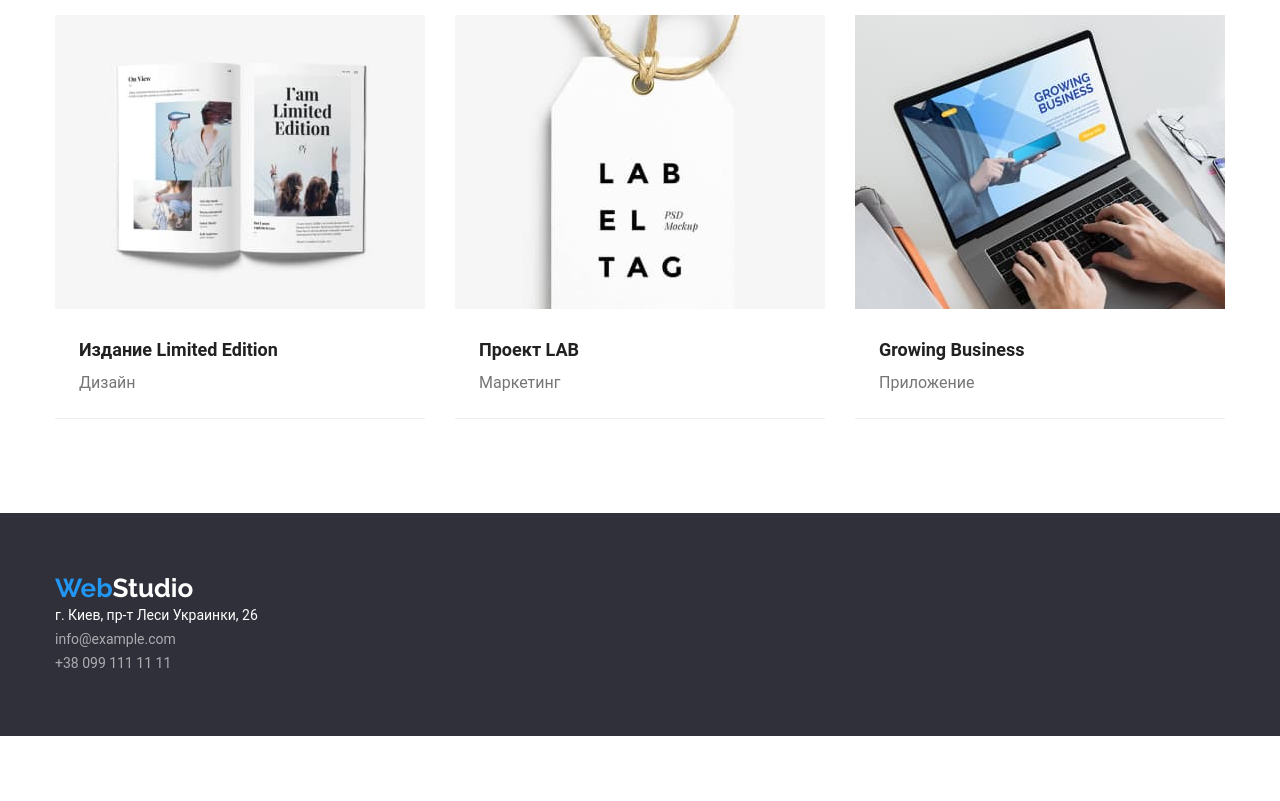
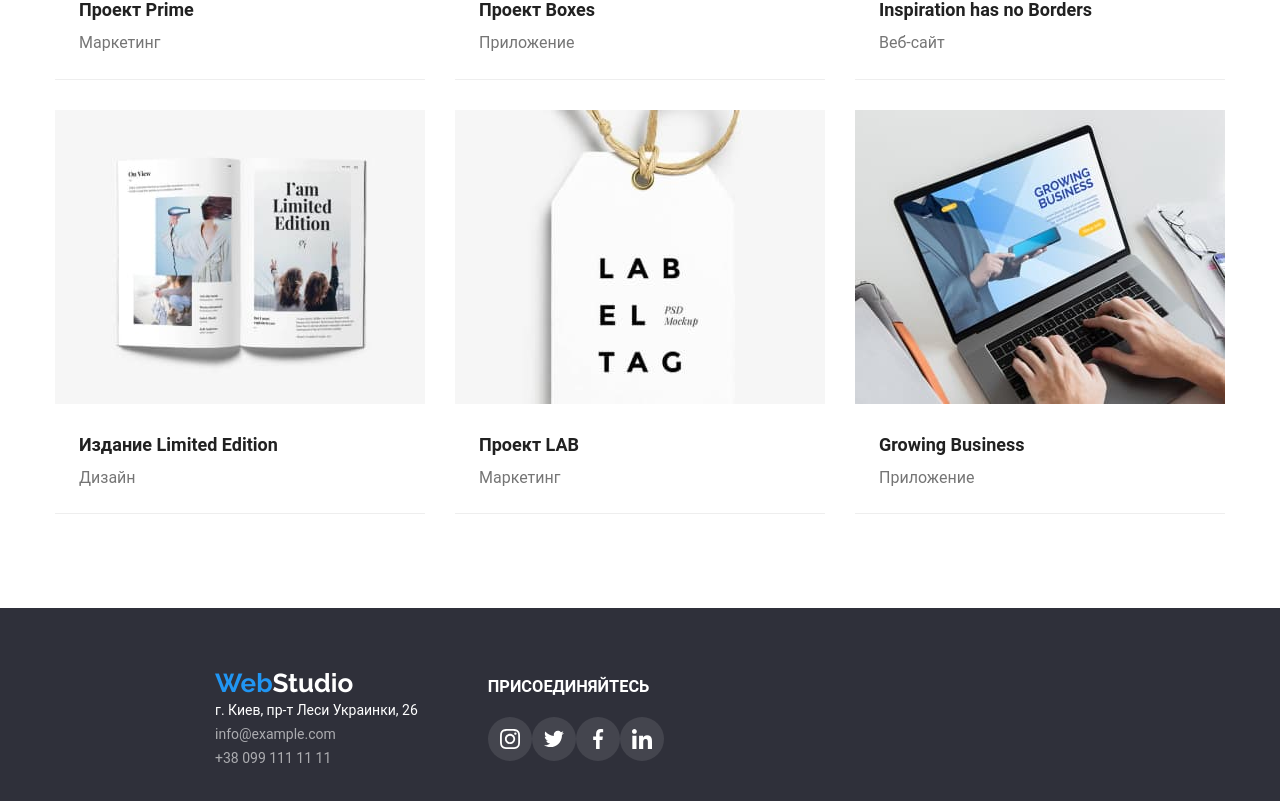
Before and after one commit to SuDenDimon/-goit-markup-hw-04, a plain HTML site: page portfolio.html in a window 1280 px wide. Shown: the part 1041-1842 px from the top of the page. Before the commit the page ends 1777 px from the top, so only its background shows below. Drawn offline with nearby package versions, Linux system fonts and the light colour scheme; a web font is replaced by a local one.

Commit message:
доработка

```diff
--- a/css/styles.css
+++ b/css/styles.css
@@ -18,6 +18,10 @@ header .container {
 }
 header {
   border-bottom: 1px;
+}
+header .container {
+  margin-bottom: 94px;
+  border-bottom: 1px solid #ECECEC;
 }
 .logo {
   font-family: 'Raleway', sans-serif;
@@ -321,6 +325,10 @@ header .logo {
   border-bottom: 1px solid #eee;
   position: relative;
 }
+.item-img:hover,
+.item-img:focus {
+  box-shadow: 0px 1px 3px rgb(0 0 0 / 12%), 0px 1px 1px rgb(0 0 0 / 14%), 0px 2px 1px rgb(0 0 0 / 20%);
+}
 .images .item-img:nth-child(3n) {
   margin-right: 0;
 }
@@ -336,8 +344,12 @@ header .logo {
   padding-bottom: 20px;
 }
 .envelope {
+  fill: #757575;
+  margin-right: 10px;
+}
+.envelope:hover,
+.envelope:focus {
   fill: var(--active-color);
-  margin-right: 10px;
 }
 .vector {
   margin-right: 10px;
@@ -415,11 +427,6 @@ header .logo {
   border-radius: 4px;
   margin-bottom: 30px;
 }
-
-
-
-
-
 .logo-item {
   display: flex;
   justify-content: center;
@@ -457,24 +464,57 @@ header .logo {
   transition-duration: 250ms;
   transition-timing-function: cubic-bezier(0.4, 0, 0.2, 1);
 }
-
-
-
-
-
-
-
-
+.footer-container {
+  display: flex;
+  align-items: baseline;
+}
 .users {
-  display: block;
+  margin-left: 70px;
+}
+.footer-one {
+  margin-left: 215px;
+}
+.soc-footer {
+  display: flex;
+  justify-content: center;
+  align-items: center;
+  margin-top: 20px;
+}
+.footer-link {
+  display: flex;
   justify-content: center;
   align-items: center;
 }
-.klients .social {
-  display: block;
-  color: white;
+.footer-link:last-child {
+  margin-right: 0;
+}
+.btn-footer {
+  display: flex;
+  justify-content: center;
+  align-items: center;
+  width: 44px;
+  height: 44px;
+  border-radius: 50%;
+  fill: white;
+  background-color: rgba(255, 255, 255, 0.1);
+  transition-property: background-color, fill;
+  transition-duration: 250ms;
+  transition-timing-function: cubic-bezier(0.4, 0, 0.2, 1);
+}
+.footer-icon {
+  justify-content: center;
+  align-items: center;
+}
+.footer-icon:hover,
+.footer-icon:focus,
+.btn-footer:hover,
+.btn-footer:focus {
+  background-color: var(--active-color);
+  fill: white;
+}
+.klients {
+   color: white;
 }
 .hero {
   background-image: url(../images/Img.svg);
-
 }
--- a/portfolio.html
+++ b/portfolio.html
@@ -1,6 +1,9 @@
 <!DOCTYPE html>
 <html lang="en">
   <head>
+    <meta charset="UTF-8"/>
+    <meta http-equiv="X-UA-Compatible" content="IE=edge"/>
+    <meta name="viewport" content="width=device-width, initial-scale=1.0"/>
     <title>WebStudio</title>
     <link rel="preconnect" href="https://fonts.googleapis.com">
     <link rel="preconnect" href="https://fonts.gstatic.com" crossorigin>
@@ -97,14 +100,55 @@
       </section>
     </main>
 <!-- Footer -->
-   <footer class="footer">
-      <div class="container">
-        <a href="" class="logo">Web<span class="logo-color">Studio</span></a>
+  <footer class="footer">
+      <div class="footer-container">
+        <div class="footer-one">
+          <a href="" class="logo">Web<span class="logo-color">Studio</span></a>
           <address class="address">г. Киев, пр-т Леси Украинки, 26</address>
-            <ul>
-              <li><a href="mailto:info@example.com" class="communication">info@example.com</a></li>
-              <li><a href="tel:+380991111111" class="communication">+38 099 111 11 11</a></li>
+          <ul>
+            <li><a href="mailto:info@example.com" class="communication">info@example.com</a></li>
+            <li><a href="tel:+380991111111" class="communication">+38 099 111 11 11</a></li>
             </ul>
+        </div>
+        <div class="users">
+          <h3 class="klients">
+          ПРИСОЕДИНЯЙТЕСЬ
+          </h3>
+          <ul class="soc-footer">
+            <li class="footer-link">
+              <a class="btn-footer" href="#">
+                <svg class="footer-icon" width="20" height="20">
+                  <use href="./images/icons.svg#icon-instagram">
+                  </use>
+                </svg>
+              </a>
+            </li>
+            <li class="footer-link">
+              <a class="btn-footer" href="#">
+                <svg class="footer-icon" width="20" height="20">
+                  <use href="./images/icons.svg#icon-twitter">
+                  </use>
+                </svg>
+              </a>
+            </li>
+            <li class="footer-link">
+              <a class="btn-footer" href="#">
+                <svg class="footer-icon" width="20" height="20">
+                  <use href="./images/icons.svg#icon-facebook">
+                  </use>
+                </svg>
+              </a>
+            </li>
+            <li class="footer-link">
+              <a class="btn-footer" href="#">
+                <svg class="footer-icon" width="20" height="20">
+                  <use href="./images/icons.svg#icon-linkedin">
+                  </use>
+                </svg>
+              </a>
+            </li>
+          </ul>
+        </div>
       </div>
     </footer>
   </body>
```
Also changed, not shown: index.html (+21 -16 lines).
